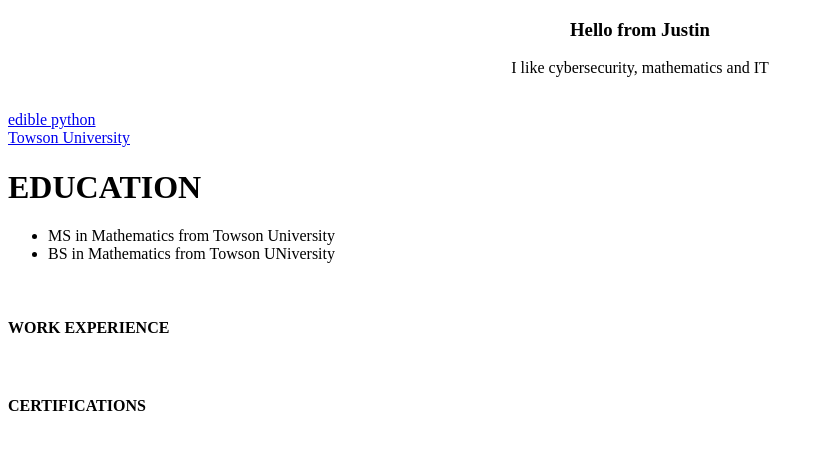
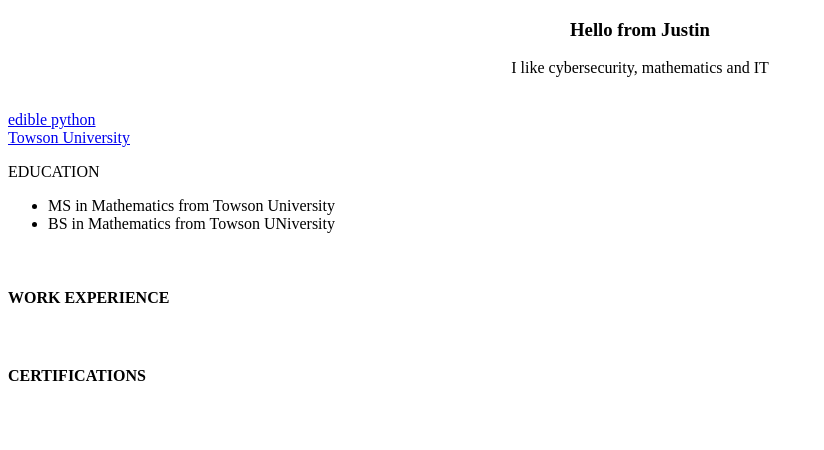
Before and after one commit to shutzi25/shutzi25, a plain HTML site: page index.html in a window 1280 px wide. Shown: the whole page, without its empty margins (0-824 px from the left). Drawn offline with Linux system fonts and the light colour scheme.

Commit message:
Update index.html

```diff
--- a/index.html
+++ b/index.html
@@ -16,7 +16,7 @@
 		<br>
 		<a href="https://https://www.towson.edu/" target="_blank">Towson University</a>
 	</nav>
-	<h1>EDUCATION</h1>
+	<p>EDUCATION</p>
 		<ul>
 			<li>MS in Mathematics from Towson University</li>
 			<li>BS in Mathematics from Towson UNiversity</li>
```
